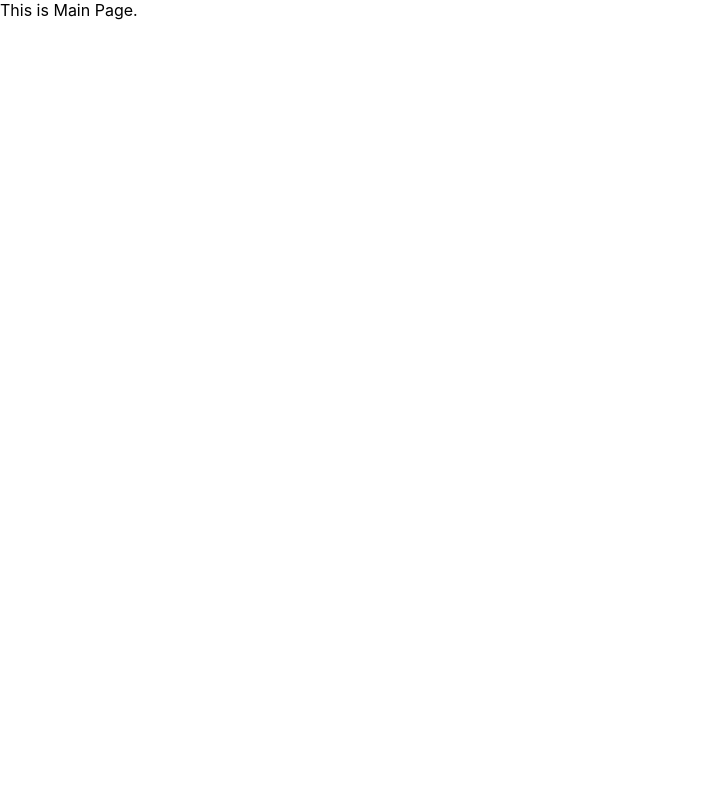
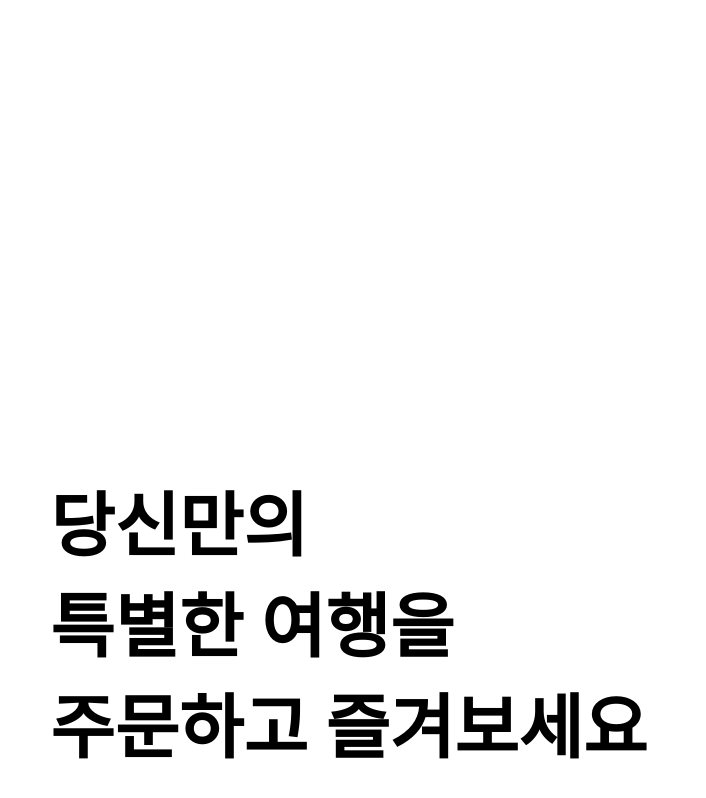
Before and after one commit to woooovely/travel-order, a React (Create React App) app in the folder client/: page / in a window 1280 px wide. Shown: the top 798 px of the page, without its empty margins (0-706 px from the left). Built offline with nearby package versions, Linux system fonts and the light colour scheme.

Commit message:
⚡ :: 소개 문구 추가

```diff
--- a/client/src/pages/main/index.tsx
+++ b/client/src/pages/main/index.tsx
@@ -1,9 +1,27 @@
 import React from 'react';
+import styled from 'styled-components';
 
 const MainPage = () => {
     return (
-        <div>This is Main Page.</div>
+        <>
+          <TopSpace />
+          <TextContainer>
+            <p>당신만의<br />특별한 여행을<br />주문하고 즐겨보세요</p>
+          </TextContainer>
+        </>
     )
 }
 
 export default MainPage;
+
+const TopSpace = styled.div`
+    height: 400px;
+`
+
+const TextContainer = styled.div`
+    margin-left: 50px;
+    p {
+        font-size: 70px;
+        font-weight: 600;
+    }
+`
```
